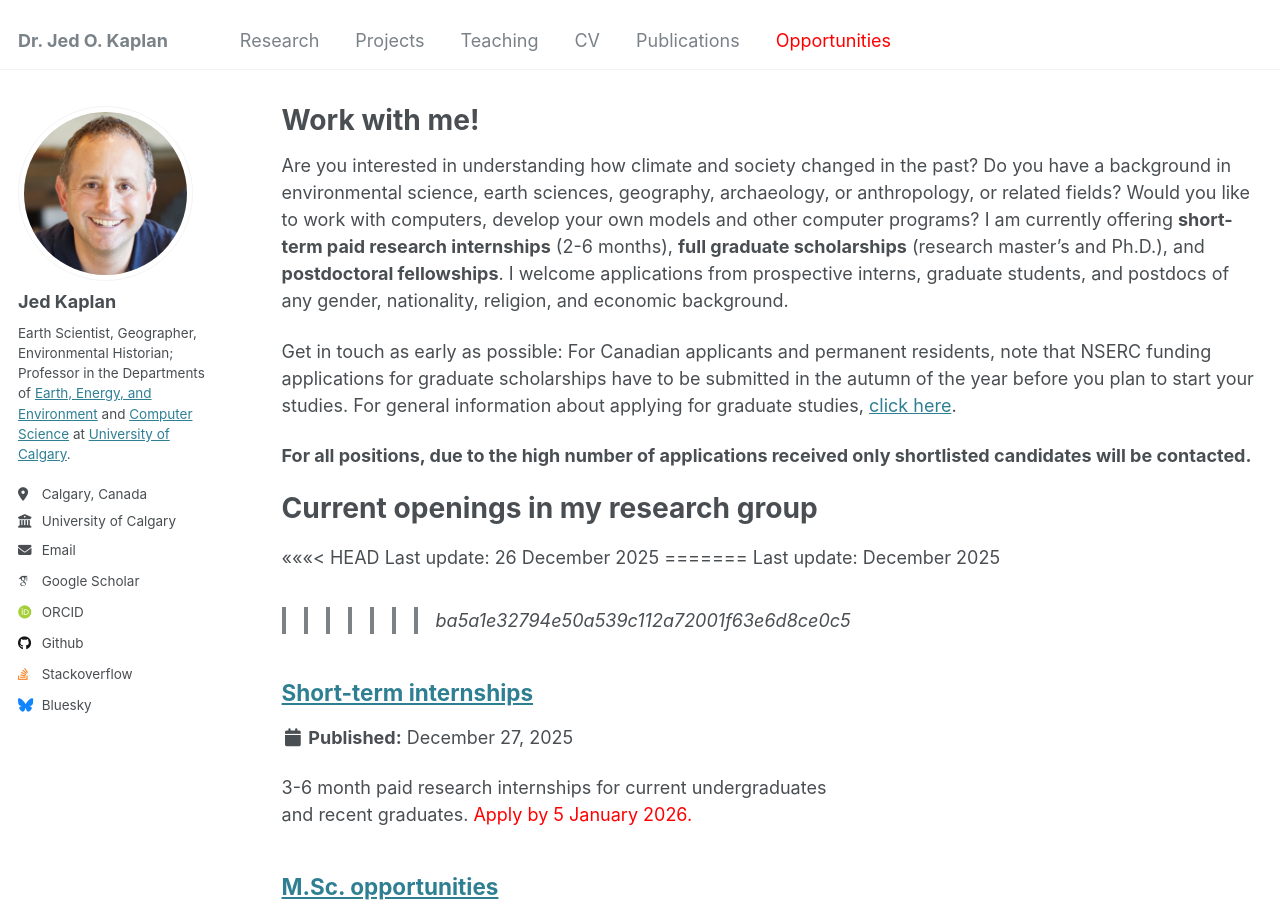
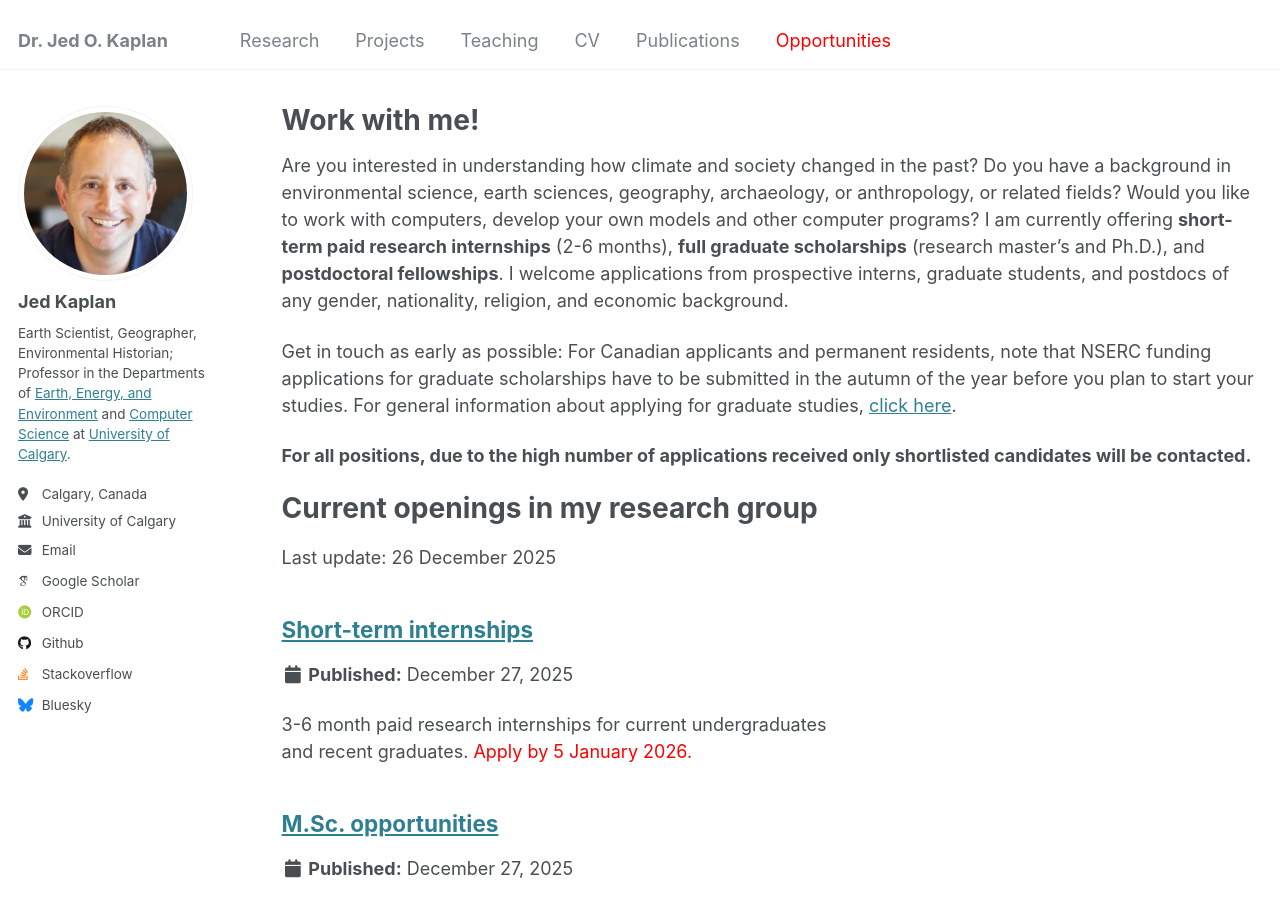
Before and after one commit to jedokaplan/jedokaplan.github.io, a Jekyll site: the page built from _pages/opportunities.md, in a window 1280 px wide and 900 px high. Built offline with Jekyll 4.4.1, drawn with Linux system fonts in a browser that asks for light colours; some web fonts are replaced.

Commit message:
minor edits

```diff
--- a/_pages/opportunities.md
+++ b/_pages/opportunities.md
@@ -12,11 +12,7 @@ Get in touch as early as possible: For Canadian applicants and permanent residen
 **For all positions, due to the high number of applications received only shortlisted candidates will be contacted.**
 
 # Current openings in my research group
-<<<<<<< HEAD
 Last update: 26 December 2025
-=======
-Last update: December 2025
->>>>>>> ba5a1e32794e50a539c112a72001f63e6d8ce0c5
 
 {% include base_path %}
 
```
